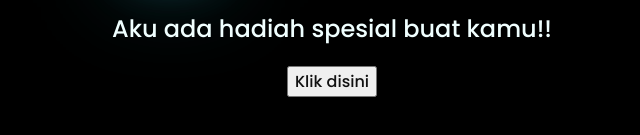
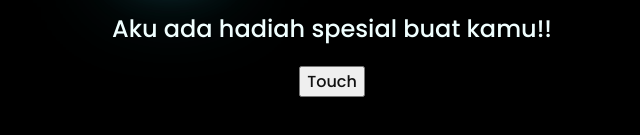
Before and after one commit to xlycans/bucin, a plain HTML site: page index.html in a window 1280 px wide. Shown: the part 427-562 px from the top of the page, without its empty margins (316-956 px from the left). Drawn offline with Linux system fonts and the light colour scheme.

Commit message:
index.html

```diff
--- a/index.html
+++ b/index.html
@@ -22,7 +22,7 @@
     </div>
     <div class="button">
         <button>
-            <a href="flower.html">Klik disini</a>
+            <a href="flower.html">Touch</a>
         </button>
 
     </div>
```
